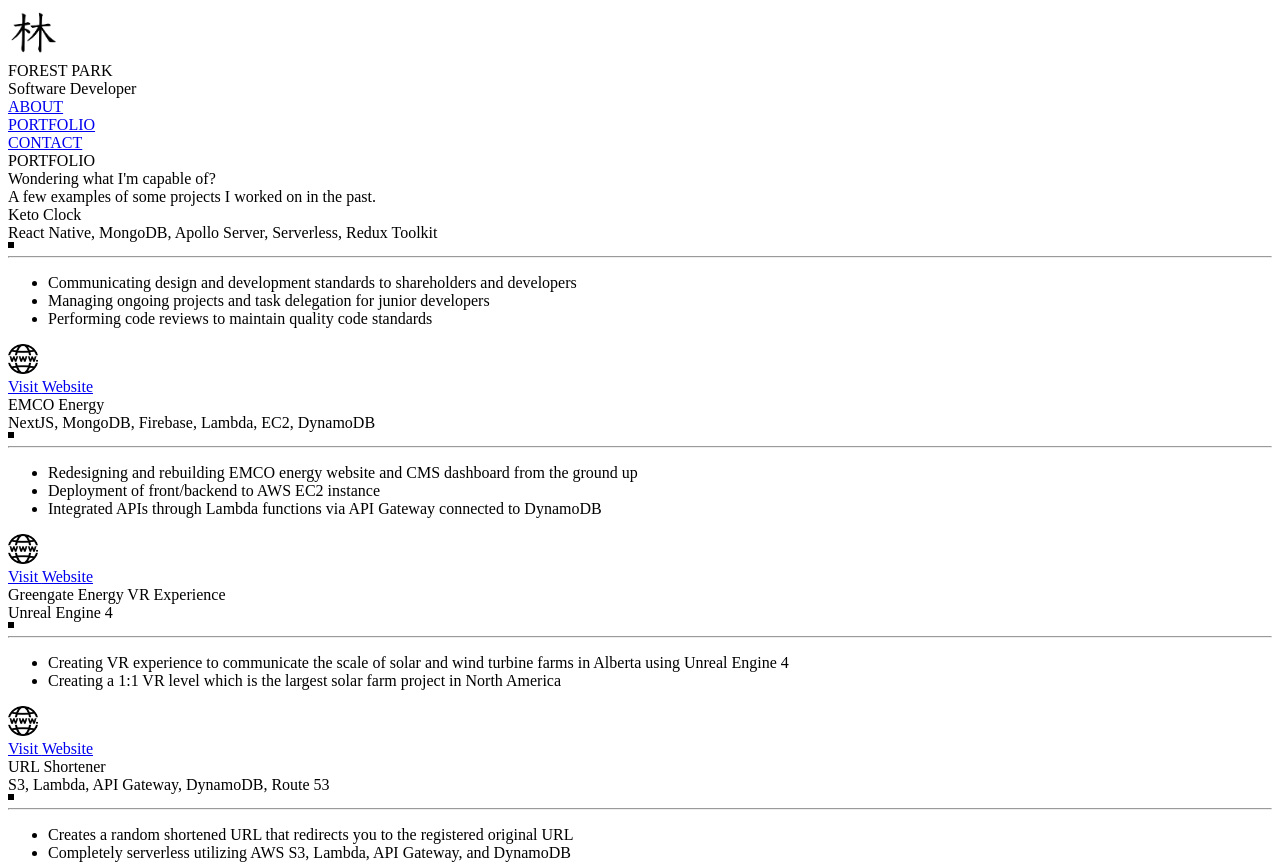
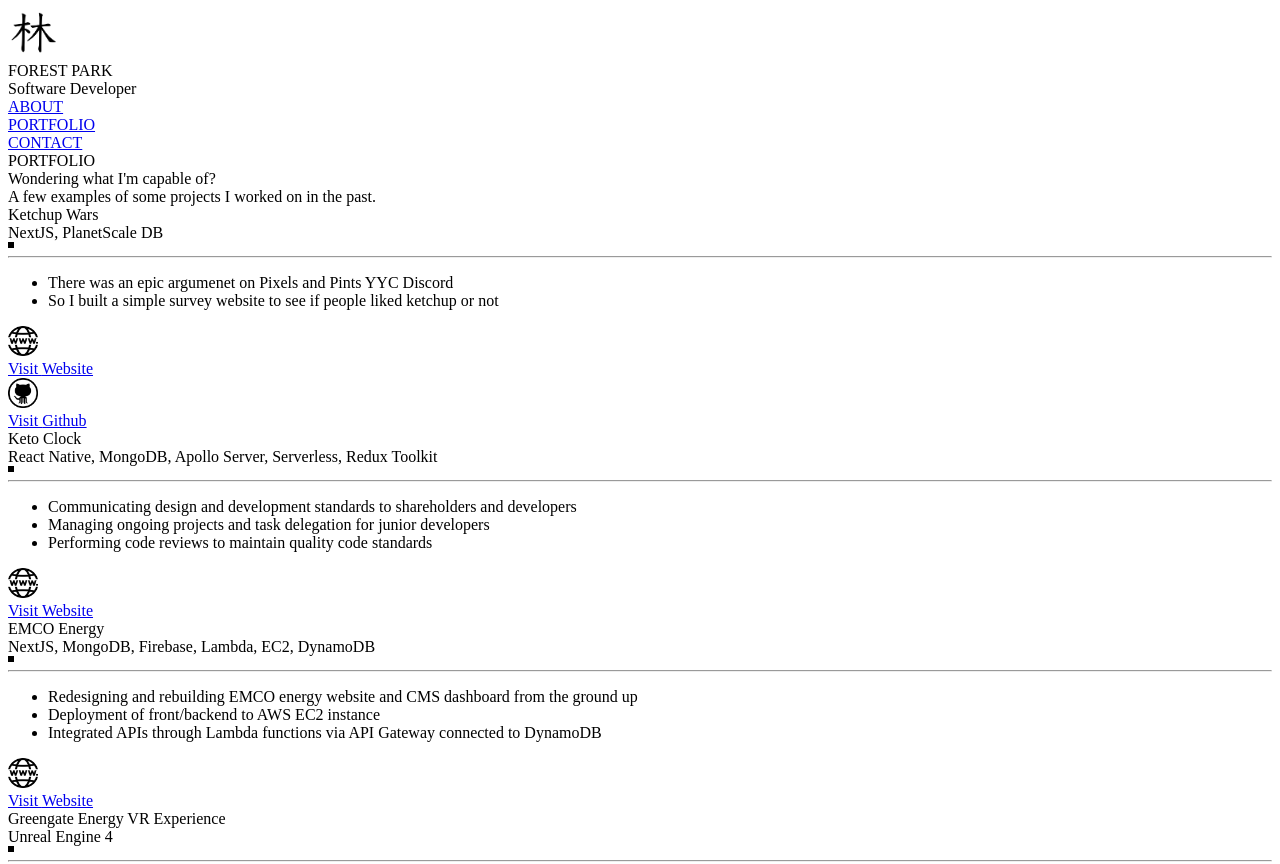
Before and after one commit to foresthpark/portfolio_site_v2, a Next.js app: page /portfolio in a window 1280 px wide. Shown: the top 864 px of the page. Built offline with nearby package versions, Linux system fonts and the light colour scheme.

Commit message:
portfoliio update

```diff
--- a/pages/portfolio.js
+++ b/pages/portfolio.js
@@ -6,6 +6,16 @@ import PortfolioVisitButton from "../components/PortfolioVisitButton";
 import PortfolioItem from "../components/PortfolioItem";
 
 const projects = [
+  {
+    name: "Ketchup Wars",
+    website: "https://ketchup.forestp.dev",
+    github: "https://github.com/foresthpark/ketchup_wars",
+    tech: ["NextJS", "PlanetScale DB"],
+    description: [
+      "There was an epic argumenet on Pixels and Pints YYC Discord",
+      "So I built a simple survey website to see if people liked ketchup or not",
+    ],
+  },
   {
     name: "Keto Clock",
     website: "https://www.ketoclock.com",
```
Also changed, not shown: 1 other file (tests, documents, lock files or other folders).
